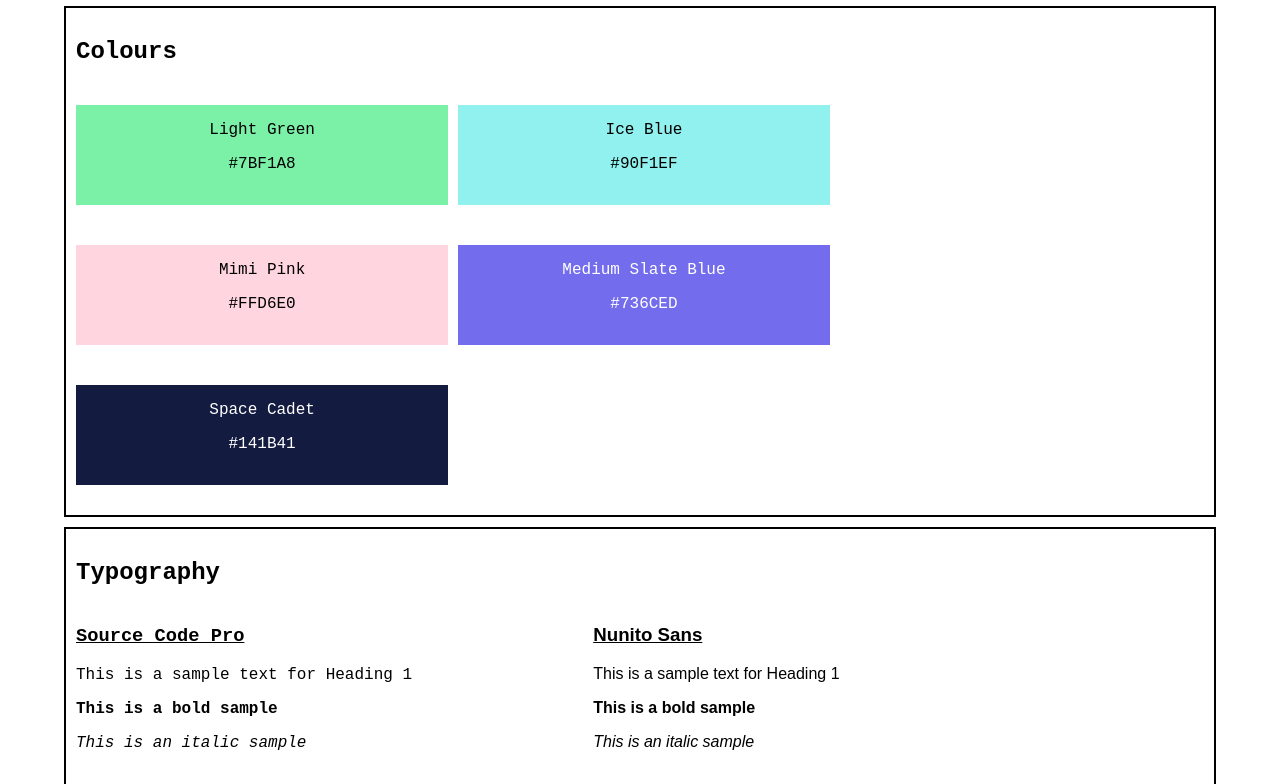
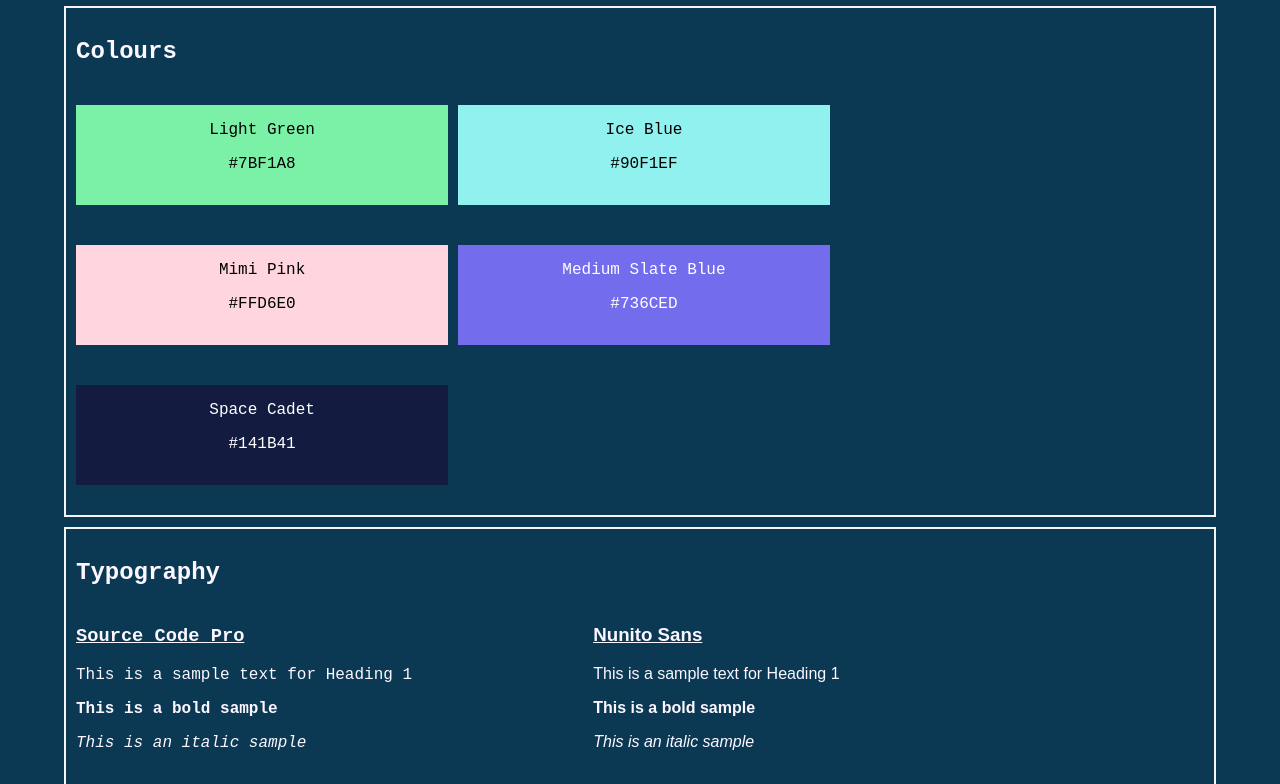
Before and after one commit to cjparsonson/starting, a plain HTML site: page index.html in a window 1280 px wide. Shown: the part 74-858 px from the top of the page. Drawn offline with Linux system fonts and the light colour scheme.

Commit message:
Update styles.css

```diff
--- a/styles.css
+++ b/styles.css
@@ -1,10 +1,12 @@
 body {
     margin: 0 5%;
     font-family: 'Source Code Pro', monospace;
+    background-color: #0B3954;
+    color: #FCF7FF;
 }
 
 .container {
-    border: 2px solid black;
+    border: 2px solid whitesmoke;
     padding: 10px;
     margin: 10px auto;
 }
```
